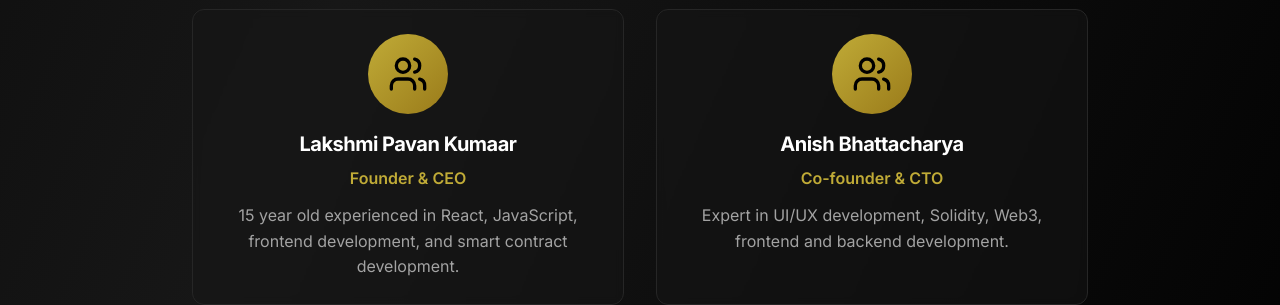
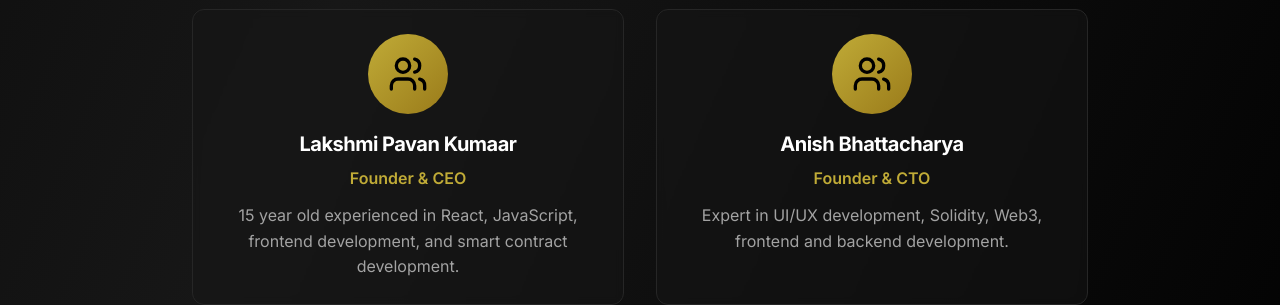
Before and after one commit to Anish-MutliTalent/Essentialis, a React (Vite) app in the folder landing/: page /about in a window 1280 px wide. Shown: the part 2189-2494 px from the top of the page. Built offline with nearby package versions, Linux system fonts and the light colour scheme.

Commit message:
Update About.tsx

```diff
--- a/landing/src/pages/About.tsx
+++ b/landing/src/pages/About.tsx
@@ -107,7 +107,7 @@ const About = () => {
               },
               {
                 name: 'Anish Bhattacharya',
-                title: 'Co-founder & CTO',
+                title: 'Founder & CTO',
                 description: 'Expert in UI/UX development, Solidity, Web3, frontend and backend development.',
               },
             ].map((member, index) => (
```
